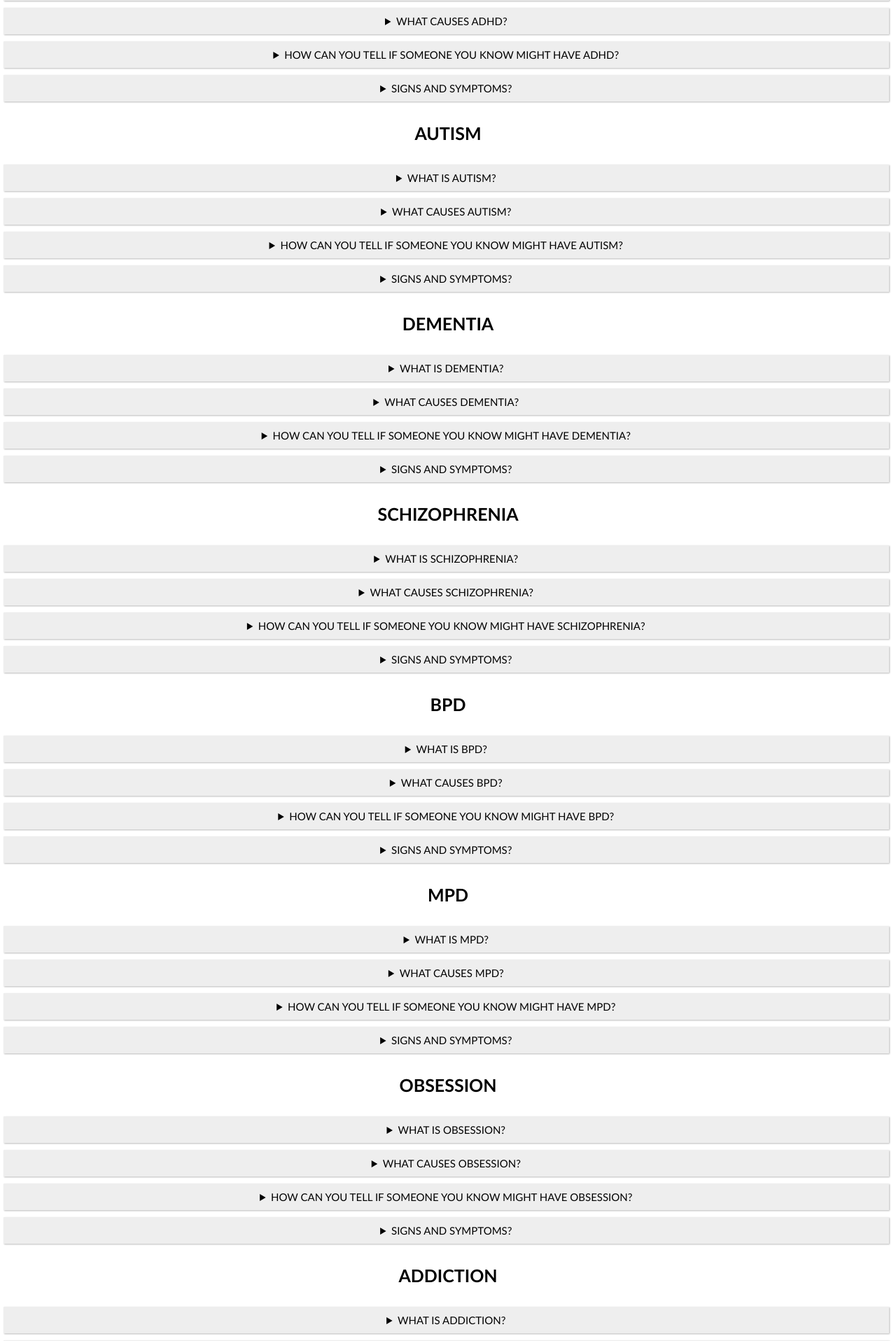
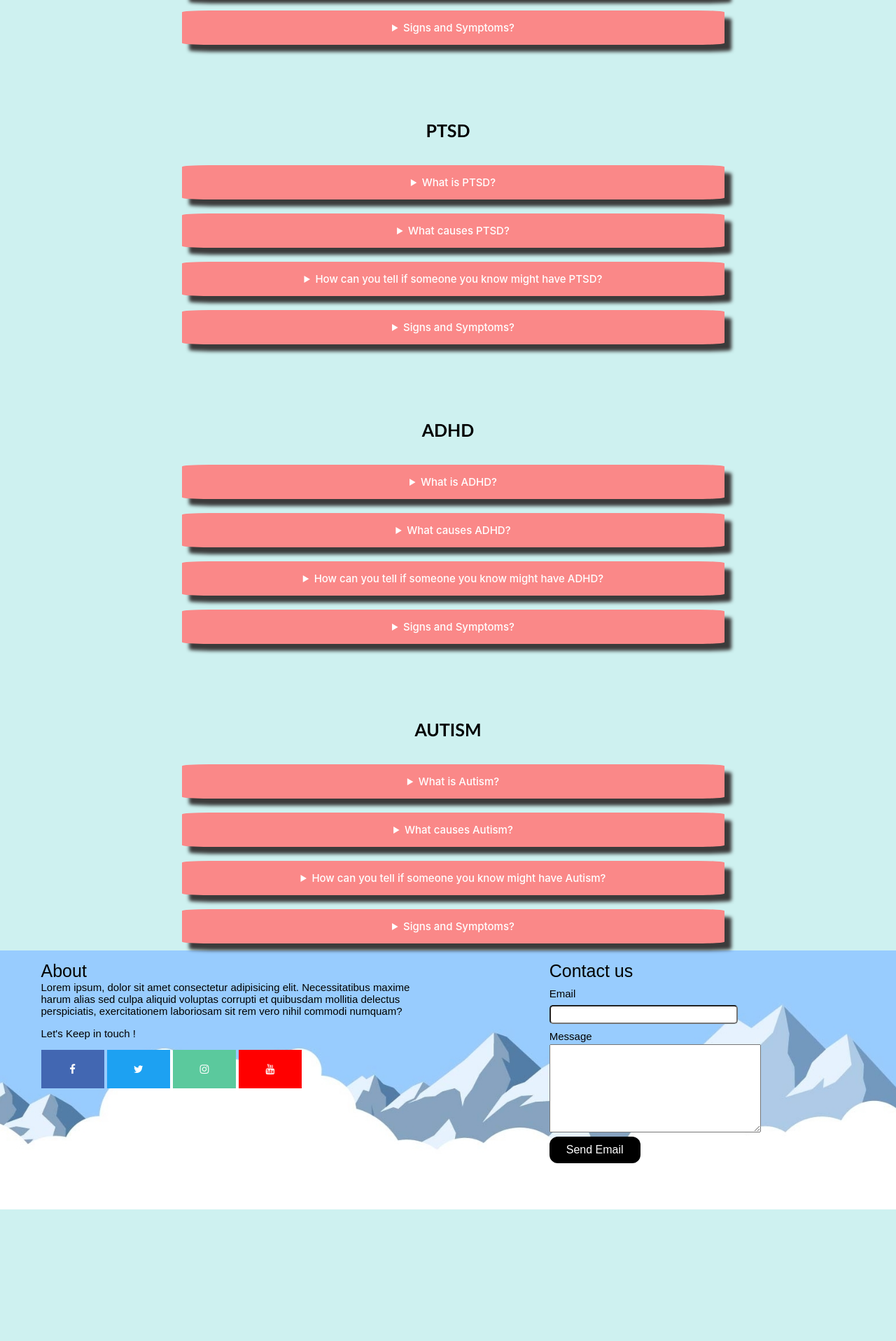
Before and after one commit to KenanK0/MentalHealth, a PHP site: page /definition.html in a window 1280 px wide. Shown: the part 2080-3996 px from the top of the page at 70% size. After the commit the page ends 3808 px from the top, so only its background shows below. Run offline with PHP 8.4, Linux system fonts and the light colour scheme.

Commit message:
"Types" styling

```diff
--- a/My_Project/definition.html
+++ b/My_Project/definition.html
@@ -60,7 +60,10 @@
 
     </div>
 
+    <div class="part2">
+
         <div id="Anxiety">
+            <br><br><br><br>
             <!-- <img src="anxiety1.png" alt=""> -->
             <h3>Anxiety</h3>
             <details class="details">
@@ -106,6 +109,7 @@
             </details>
         </div>
         <div id="depression">
+            <br><br><br><br>
             <h3>Depression</h3>
             <!-- <img src="depression.png" alt=""> -->
             <details class="details">
@@ -150,6 +154,7 @@
             </details>
         </div>
         <div id="bipolar">
+            <br><br><br><br>
             <h3>Bipolar</h3>
             <details class="details">
                 <summary id="sum1">What is Bipolar?</summary><br>
@@ -193,6 +198,7 @@
             </details>
         </div>
         <div id="ptsd">
+            <br><br><br><br>
             <h3>PTSD</h3>
             <details class="details">
                 <summary id="sum1">What is PTSD?</summary><br>
@@ -236,6 +242,7 @@
             </details>
         </div>
         <div id="adhd">
+            <br><br><br><br>
             <h3>ADHD</h3>
             <details class="details">
                 <summary id="sum1">What is ADHD?</summary><br>
@@ -279,6 +286,7 @@
             </details>
         </div>
         <div id="autism">
+            <br><br><br><br>
             <h3>Autism</h3>
             <details class="details">
                 <summary id="sum1">What is Autism?</summary><br>
@@ -321,263 +329,9 @@
                 </div>
             </details>
         </div>
-    <div id="dementia">
-        <h3>Dementia</h3>
-        <details class="details">
-            <summary id="sum1">What is Dementia?</summary><br>
-            <div id="p">
-                <p>Epcot is a theme park at Walt Disney
-                    World Resort featuring exciting attractions,
-                    international pavilions,
-                    award-winning fireworks and
-                    seasonal special events</p>
+
     </div>
-        </details>
-        <details class="details">
-            <summary id="sum2">What causes Dementia?</summary><br>
-            <div id="p">
-                <p>Epcot is a theme park at Walt Disney
-                    World Resort featuring exciting attractions,
-                    international pavilions,
-                    award-winning fireworks and
-                    seasonal special events</p>
-            </div>
-        </details>
-        <details class="details">
-            <summary id="sum3">How can you tell if someone you know might have Dementia?</summary><br>
-            <div id="p">
-                <p>Epcot is a theme park at Walt Disney
-                    World Resort featuring exciting attractions,
-                    international pavilions,
-                    award-winning fireworks and
-                    seasonal special events</p>
-            </div>
-        </details>
-        <details class="details">
-            <summary id="sum4">Signs and Symptoms?</summary><br>
-            <div id="p">
-                <p>Epcot is a theme park at Walt Disney
-                    World Resort featuring exciting attractions,
-                    international pavilions,
-                    award-winning fireworks and
-                    seasonal special events</p>
-            </div>
-        </details>
-    </div>
-    <div id="schizophrenia">
-        <h3>Schizophrenia</h3>
-        <details class="details">
-            <summary id="sum1">What is Schizophrenia?</summary><br>
-            <div id="p">
-                <p>Epcot is a theme park at Walt Disney
-                    World Resort featuring exciting attractions,
-                    international pavilions,
-                    award-winning fireworks and
-                    seasonal special events</p>
-            </div>
-        </details>
-        <details class="details">
-            <summary id="sum2">What causes Schizophrenia?</summary><br>
-            <div id="p">
-                <p>Epcot is a theme park at Walt Disney
-                    World Resort featuring exciting attractions,
-                    international pavilions,
-                    award-winning fireworks and
-                    seasonal special events</p>
-            </div>
-        </details>
-        <details class="details">
-            <summary id="sum3">How can you tell if someone you know might have Schizophrenia?</summary><br>
-            <div id="p">
-                <p>Epcot is a theme park at Walt Disney
-                    World Resort featuring exciting attractions,
-                    international pavilions,
-                    award-winning fireworks and
-                    seasonal special events</p>
-            </div>
-        </details>
-        <details class="details">
-            <summary id="sum4">Signs and Symptoms?</summary><br>
-            <div id="p">
-                <p>Epcot is a theme park at Walt Disney
-                    World Resort featuring exciting attractions,
-                    international pavilions,
-                    award-winning fireworks and
-                    seasonal special events</p>
-            </div>
-        </details>
-    </div>
-    <div id="bpd">
-        <h3>BPD</h3>
-        <details class="details">
-            <summary id="sum1">What is BPD?</summary><br>
-            <div id="p">
-                <p>Epcot is a theme park at Walt Disney
-                    World Resort featuring exciting attractions,
-                    international pavilions,
-                    award-winning fireworks and
-                    seasonal special events</p>
-            </div>
-        </details>
-        <details class="details">
-            <summary id="sum2">What causes BPD?</summary><br>
-            <div id="p">
-                <p>Epcot is a theme park at Walt Disney
-                    World Resort featuring exciting attractions,
-                    international pavilions,
-                    award-winning fireworks and
-                    seasonal special events</p>
-            </div>
-        </details>
-        <details class="details">
-            <summary id="sum3">How can you tell if someone you know might have BPD?</summary><br>
-            <div id="p">
-                <p>Epcot is a theme park at Walt Disney
-                    World Resort featuring exciting attractions,
-                    international pavilions,
-                    award-winning fireworks and
-                    seasonal special events</p>
-            </div>
-        </details>
-        <details class="details">
-            <summary id="sum4">Signs and Symptoms?</summary><br>
-            <div id="p">
-                <p>Epcot is a theme park at Walt Disney
-                    World Resort featuring exciting attractions,
-                    international pavilions,
-                    award-winning fireworks and
-                    seasonal special events</p>
-            </div>
-        </details>
-    </div>
-    <div id="mpd">
-        <h3>MPD</h3>
-        <details class="details">
-            <summary id="sum1">What is MPD?</summary><br>
-            <div id="p">
-                <p>Epcot is a theme park at Walt Disney
-                    World Resort featuring exciting attractions,
-                    international pavilions,
-                    award-winning fireworks and
-                    seasonal special events</p>
-            </div>
-        </details>
-        <details class="details">
-            <summary id="sum2">What causes MPD?</summary><br>
-            <div id="p">
-                <p>Epcot is a theme park at Walt Disney
-                    World Resort featuring exciting attractions,
-                    international pavilions,
-                    award-winning fireworks and
-                    seasonal special events</p>
-            </div>
-        </details>
-        <details class="details">
-            <summary id="sum3">How can you tell if someone you know might have MPD?</summary><br>
-            <div id="p">
-                <p>Epcot is a theme park at Walt Disney
-                    World Resort featuring exciting attractions,
-                    international pavilions,
-                    award-winning fireworks and
-                    seasonal special events</p>
-            </div>
-        </details>
-        <details class="details">
-            <summary id="sum4">Signs and Symptoms?</summary><br>
-            <div id="p">
-                <p>Epcot is a theme park at Walt Disney
-                    World Resort featuring exciting attractions,
-                    international pavilions,
-                    award-winning fireworks and
-                    seasonal special events</p>
-            </div>
-        </details>
-    </div>
-    <div id="obsession">
-        <h3>Obsession</h3>
-        <details class="details">
-            <summary id="sum1">What is Obsession?</summary><br>
-            <div id="p">
-                <p>Epcot is a theme park at Walt Disney
-                    World Resort featuring exciting attractions,
-                    international pavilions,
-                    award-winning fireworks and
-                    seasonal special events</p>
-            </div>
-        </details>
-        <details class="details">
-            <summary id="sum2">What causes Obsession?</summary><br>
-            <div id="p">
-                <p>Epcot is a theme park at Walt Disney
-                    World Resort featuring exciting attractions,
-                    international pavilions,
-                    award-winning fireworks and
-                    seasonal special events</p>
-            </div>
-        </details>
-        <details class="details">
-            <summary id="sum3">How can you tell if someone you know might have Obsession?</summary><br>
-            <div id="p">
-                <p>Epcot is a theme park at Walt Disney
-                    World Resort featuring exciting attractions,
-                    international pavilions,
-                    award-winning fireworks and
-                    seasonal special events</p>
-            </div>
-        </details>
-        <details class="details">
-            <summary id="sum4">Signs and Symptoms?</summary><br>
-            <div id="p">
-                <p>Epcot is a theme park at Walt Disney
-                    World Resort featuring exciting attractions,
-                    international pavilions,
-                    award-winning fireworks and
-                    seasonal special events</p>
-            </div>
-        </details>
-    </div>
-    <div id="addiction">
-        <h3>Addiction</h3>
-        <details class="details">
-            <summary id="sum1">What is Addiction?</summary><br>
-            <div id="p">
-                <p>Epcot is a theme park at Walt Disney
-                    World Resort featuring exciting attractions,
-                    international pavilions,
-                    award-winning fireworks and
-                    seasonal special events</p>
-            </div>
-        </details>
-        <details class="details">
-            <summary id="sum2">What causes Addiction?</summary><br>
-            <div id="p">
-                <p>Epcot is a theme park at Walt Disney
-                    World Resort featuring exciting attractions,
-                    international pavilions,
-                    award-winning fireworks and
-                    seasonal special events</p>
-            </div>
-        </details>
-        <details class="details">
-            <summary id="sum3">How can you tell if someone you know might have Addiction?</summary><br>
-            <div id="p">
-                <p>Epcot is a theme park at Walt Disney
-                    World Resort featuring exciting attractions,
-                    international pavilions,
-                    award-winning fireworks and
-                    seasonal special events</p>
-            </div>
-        </details>
-        <details class="details">
-            <summary id="sum4">Signs and Symptoms?</summary><br>
-            <div id="p">
-                <p>Epcot is a theme park at Walt Disney
-                    World Resort featuring exciting attractions,
-                    international pavilions,
-                    award-winning fireworks and
-                    seasonal special events</p>
-            </div>
-        </details>
+
     </div>
     <footer>
         <div class="more">About <br>
--- a/My_Project/style.css
+++ b/My_Project/style.css
@@ -3,6 +3,9 @@ body{
    cursor: none;
     margin:0;
     font-family: sans-serif;
+}
+html{
+    scroll-behavior: smooth;
 }
 .main1{
     background: whitesmoke;
@@ -228,22 +231,7 @@ input[type=email]{
 h2{
     font-size: 30px;
 }
-details > summary {
 
-    padding: 10px;
-    width: 98%;
-    background-color: #eeeeee;
-    border: none;
-    box-shadow: 1px 1px 2px #bbbbbb;
-    cursor: pointer;
-  }
-
-details > p {
-    background-color: #eeeeee;
-    padding: 4px;
-    margin: 0;
-    box-shadow: 1px 1px 2px #bbbbbb;
-}
 
 .fa {
     padding: 20px;
@@ -444,31 +432,44 @@ h3{
     text-transform: uppercase;
 }
 .details {
-
-    padding: 5px;
+    color: white;
+    padding: 10px;
     text-align: center;
-
+    font-weight: 500;
+    width: 60%;
+    margin-left: 250px;
 
 }
 details > summary {
 
-  padding: 10px;
-  width: 98%;
-  background-color: #eeeeee;
-  border: none;
-  box-shadow: 1px 1px 2px #bbbbbb;
+  padding: 15px;
+  width: 97%;
+  background-color: rgb(250, 136, 136);;
+
+  border-radius: 5%;
+  box-shadow: 10px 10px 5px rgb(59, 59, 59);
+
   cursor: pointer;
 }
 #p{
+    color: black;
     font-size: 15px;
     padding: 5px;
-  background-color: #eeeeee;
+  background-color: white;
   border: none;
   box-shadow: 1px 1px 2px black;
 }
 summary {
-      font-family: 'Gill Sans', 'Gill Sans MT', Calibri, 'Trebuchet MS', sans-serif;
+      font-family: -apple-system, BlinkMacSystemFont, 'Segoe UI', Roboto, Oxygen, Ubuntu, Cantarell, 'Open Sans', 'Helvetica Neue', sans-serif;
+
       font-size: 15px;
-      text-transform: uppercase;
+
 
 }
+.part2{
+    display: flex;
+    justify-content: center;
+    flex-direction: column;
+    width: 100%;
+    background: rgb(206, 241, 240);
+}
```
Lines whose indentation alone changed are shown as unchanged.
